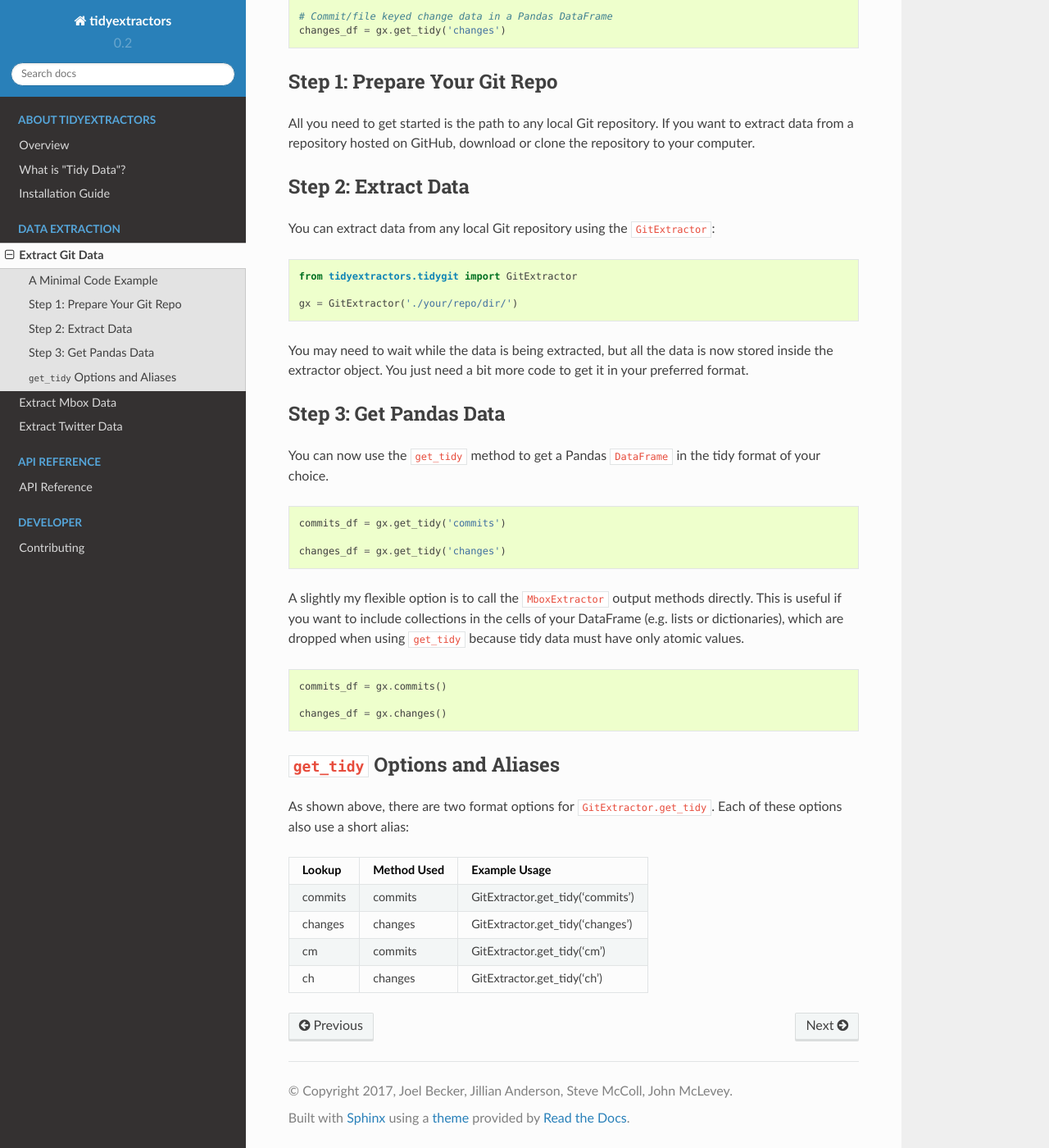
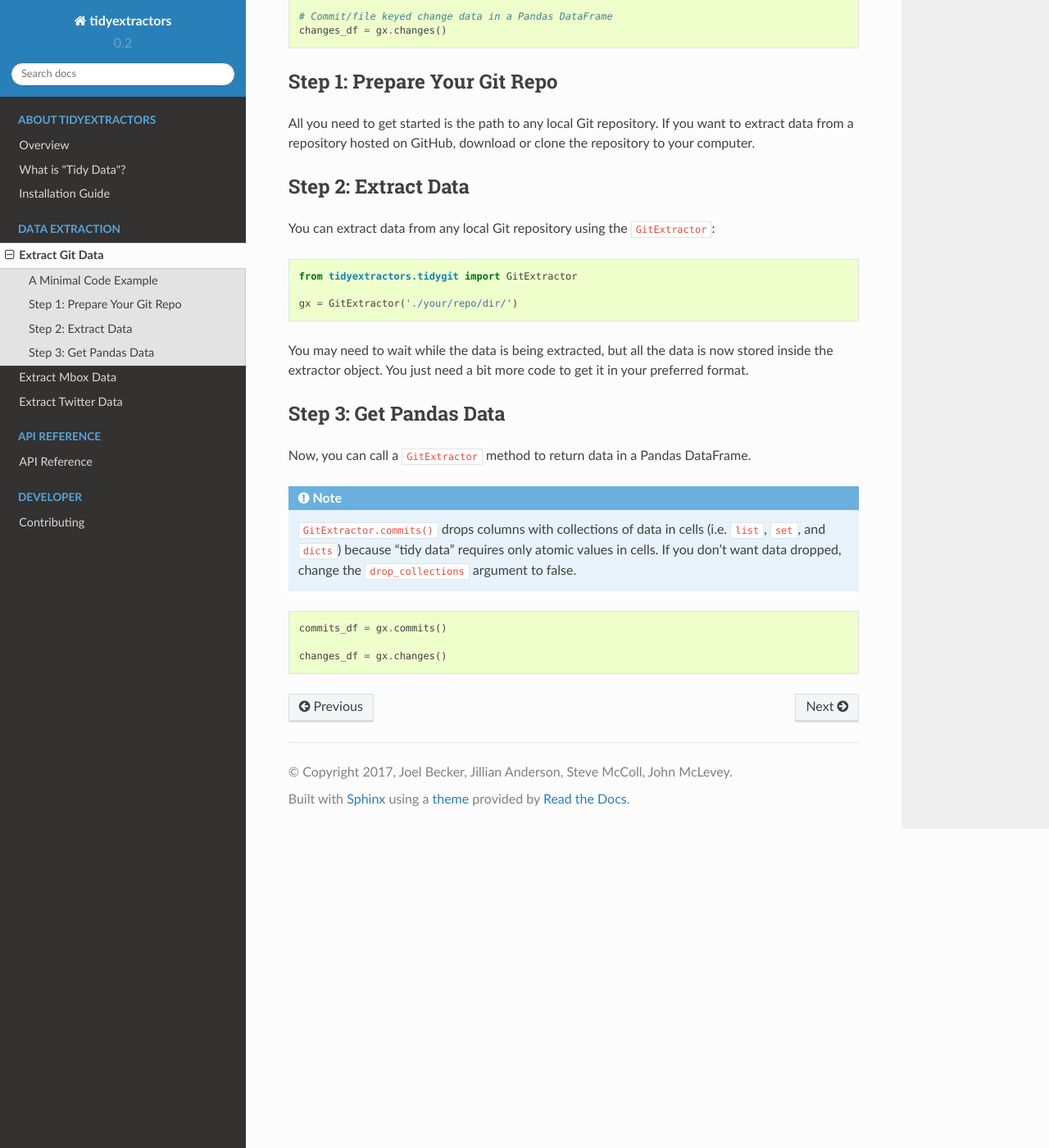
Before and after one commit to UWNETLAB/tidyextractors, a Sphinx documentation site: the page built from docs/source/git_overview.rst, in a window 1280 px wide and 1400 px high, scrolled down 424 px. Shown: the whole window at 82% size. Built offline with Sphinx 7.4.7 and the Read the Docs theme 2.0.0, drawn with Linux system fonts in a browser that asks for light colours; some of the changed text lies outside the part shown.

Commit message:
Updated docs to reflect recent changes e.g. no get_tidy

```diff
--- a/docs/source/contributing.rst
+++ b/docs/source/contributing.rst
@@ -10,4 +10,3 @@ Contributing a new extractor is relatively simple. Broadly speaking, you need to
 
 * Define a ``NewExtractor._extract`` method, which should extract data and assign it to ``NewExtractor._data``. This method will be called by ``BaseExtractor.__init__`` during initialization.
 * Create a method to return each data format (e.g. ``commits``, ``changes``).
-* Define a ``NewExtractor.__sub_init__`` method, which should add these methods (and a short alias) to the ``get_tidy`` lookup table using the ``_add_lookup`` method. This method will be called by ``BaseExtractor.__init__`` during initialization.
--- a/docs/source/git_overview.rst
+++ b/docs/source/git_overview.rst
@@ -14,11 +14,11 @@ A Minimal Code Example
   # Extract data from a local Git repo
   gx = GitExtractor('./your/repo/dir/')
 
-  # Commit data in a Pandas DataFrame
-  commits_df = gx.get_tidy('commits')
+  # Commit data in a Pandas DataFrame.
+  commits_df = gx.commits(drop_collections=True)
 
   # Commit/file keyed change data in a Pandas DataFrame
-  changes_df = gx.get_tidy('changes')
+  changes_df = gx.changes()
 
 Step 1: Prepare Your Git Repo
 ----------------------------------
@@ -41,35 +41,15 @@ You may need to wait while the data is being extracted, but all the data is now
 Step 3: Get Pandas Data
 --------------------------
 
-You can now use the ``get_tidy`` method to get a Pandas ``DataFrame`` in the tidy format of your choice.
+Now, you can call a ``GitExtractor`` method to return data in a Pandas DataFrame.
 
-.. code-block:: python
+.. note::
 
-  commits_df = gx.get_tidy('commits')
-
-  changes_df = gx.get_tidy('changes')
-
-A slightly my flexible option is to call the ``MboxExtractor`` output methods directly. This is useful if you want to include collections in the cells of your DataFrame (e.g. lists or dictionaries), which are dropped when using ``get_tidy`` because tidy data must have only atomic values.
+    ``GitExtractor.commits()`` drops columns with collections of data in cells (i.e. ``list``, ``set``, and ``dicts``) because "tidy data" requires only atomic values in cells.
+    If you don't want data dropped, change the ``drop_collections`` argument to false.
 
 .. code-block:: python
 
   commits_df = gx.commits()
 
   changes_df = gx.changes()
-
-``get_tidy`` Options and Aliases
-----------------------------------
-
-As shown above, there are two format options for ``GitExtractor.get_tidy``. Each of these options  also use a short alias:
-
-+---------+-------------+----------------------------------+
-| Lookup  | Method Used | Example Usage                    |
-+=========+=============+==================================+
-| commits | commits     | GitExtractor.get_tidy('commits') |
-+---------+-------------+----------------------------------+
-| changes | changes     | GitExtractor.get_tidy('changes') |
-+---------+-------------+----------------------------------+
-| cm      | commits     | GitExtractor.get_tidy('cm')      |
-+---------+-------------+----------------------------------+
-| ch      | changes     | GitExtractor.get_tidy('ch')      |
-+---------+-------------+----------------------------------+
```
Also changed, not shown: docs/source/mbox_overview.rst (+6 -25 lines), docs/source/twitter_overview.rst (+6 -25 lines).
